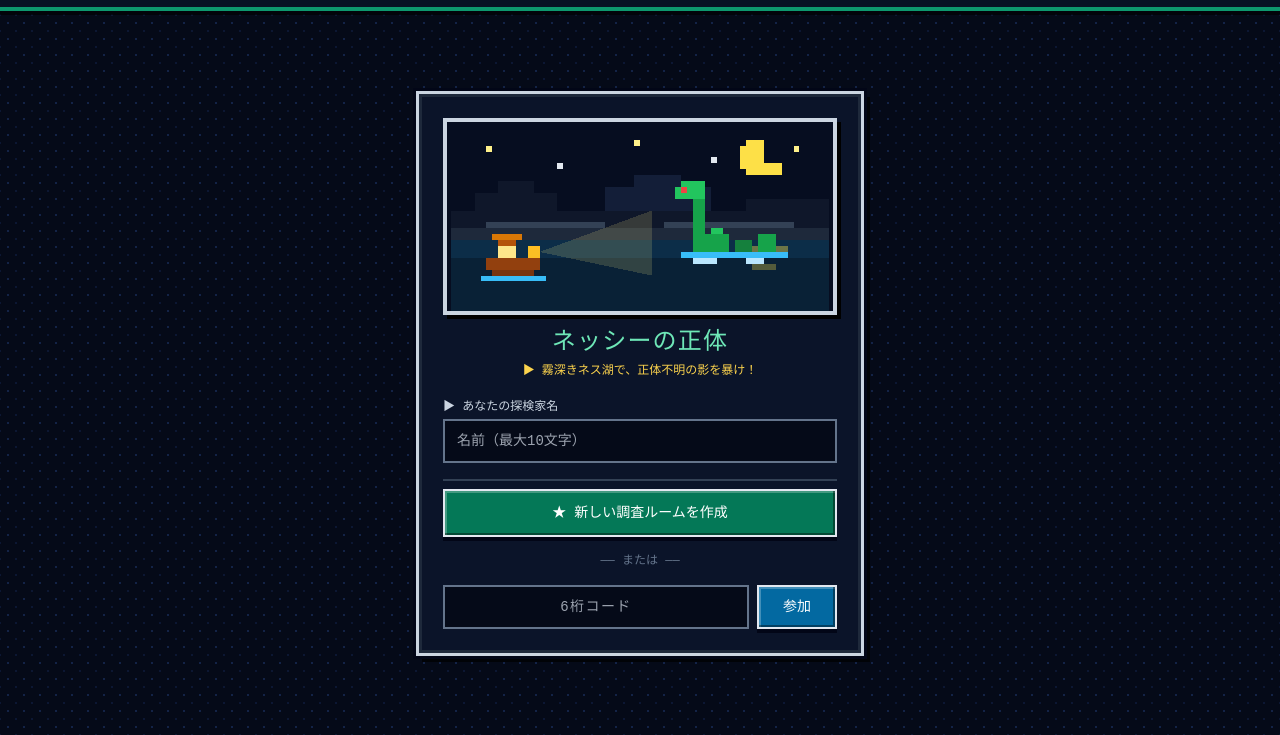
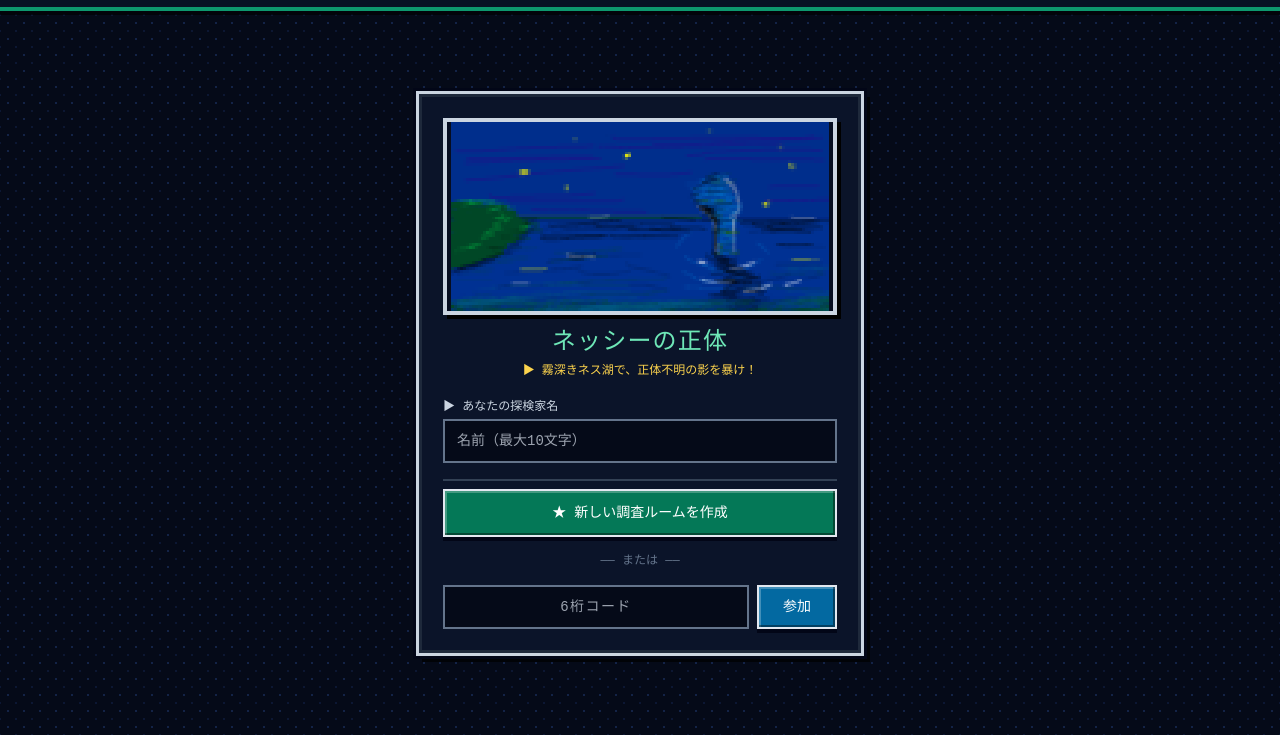
Before and after one commit to mzskadr-blip/Nesshi-dod, a plain HTML site: page index.html in a window 1280 px wide. Shown: the part 65-800 px from the top of the page. Drawn offline with nearby package versions, Linux system fonts and the light colour scheme; a web font is replaced by a local one.

Commit message:
Update index.html

```diff
--- a/index.html
+++ b/index.html
@@ -158,7 +158,7 @@
 const CUSTOM_ASSETS = {
   nessie: '',        // 優先度高：ネッシー（盤面ゴール等・正方形透過PNG推奨）
   boat: '',          // 優先度高：探検隊のボート（盤面の駒・正方形透過PNG推奨）
-  titleArt: '',      // 優先度高：タイトル画面のイラスト（横長または正方形PNG）
+  titleArt: 'title.PNG',      // 優先度高：タイトル画面のイラスト（横長または正方形PNG）
   roleWitness: '',   // 優先度中：目撃者アイコン
   roleReporter: '',  // 優先度中：一般記者アイコン
   roleInsider: ''    // 優先度中：インサイダーアイコン
```
